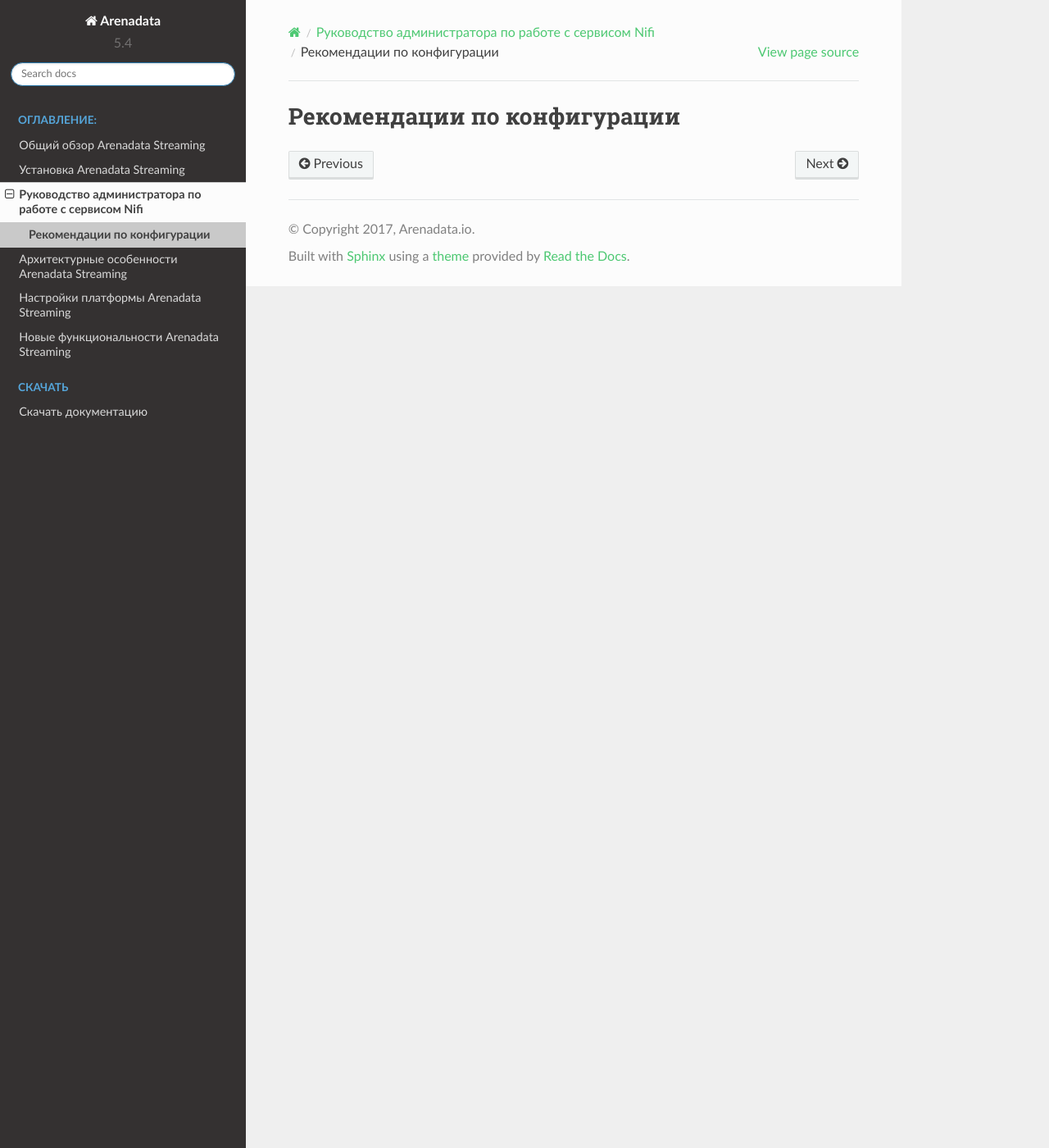
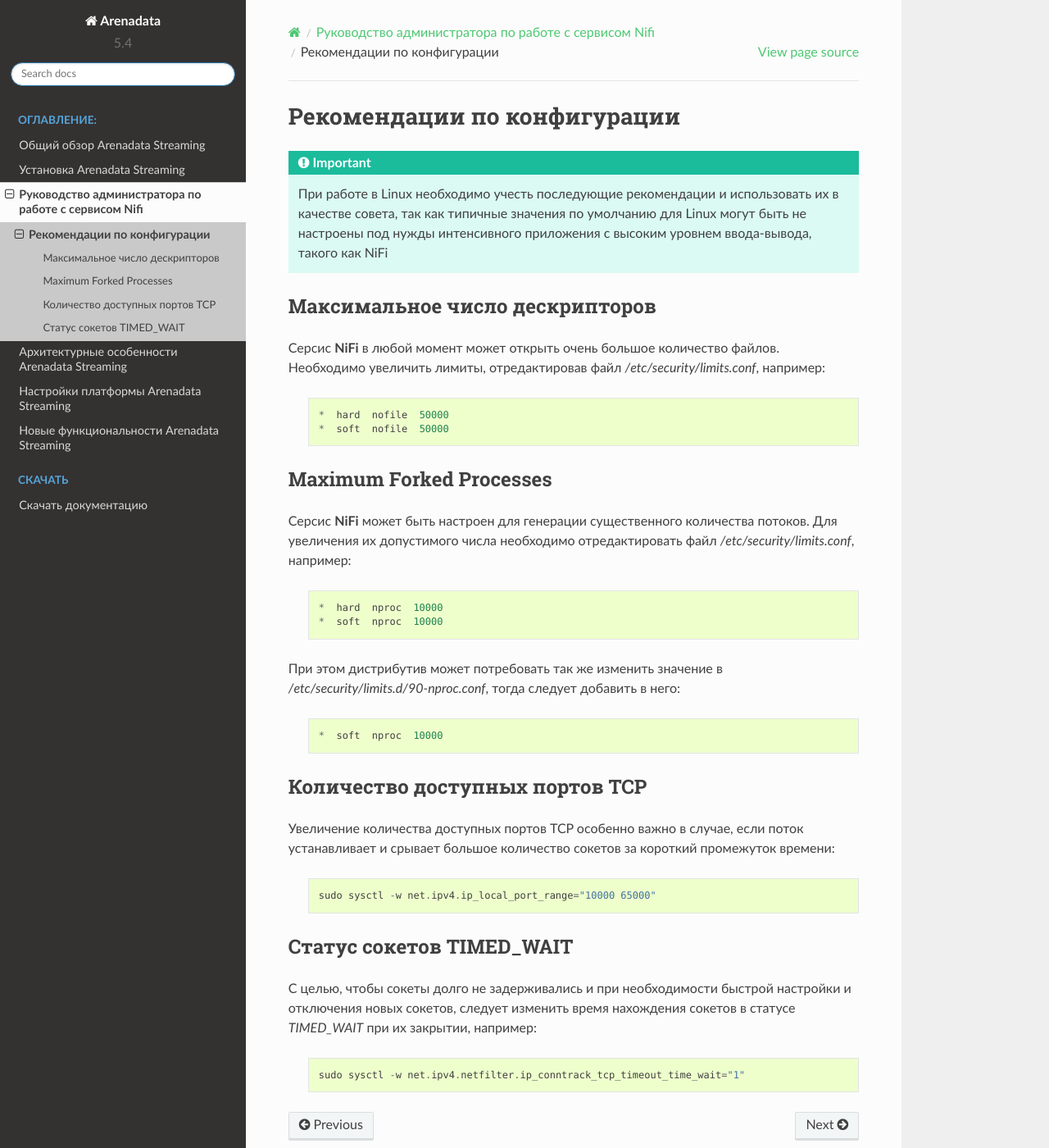
Before and after one commit to arenadata/docs_ads, a Sphinx documentation site: the page built from source/AdminNIFI/BestPractices.rst, in a window 1280 px wide and 1400 px high. Shown: the whole window at 82% size. Built offline with Sphinx 7.4.7 and the Read the Docs theme 2.0.0, drawn with Linux system fonts in a browser that asks for light colours; pages that are not in the unit, such as notebooks, are missing from menus.

Commit message:
Update BestPractices.rst

```diff
--- a/source/AdminNIFI/BestPractices.rst
+++ b/source/AdminNIFI/BestPractices.rst
@@ -1,2 +1,52 @@
 Рекомендации по конфигурации
 =============================
+
+.. important:: При работе в Linux необходимо учесть последующие рекомендации и использовать их в качестве совета, так как типичные значения по умолчанию для Linux могут быть не настроены под нужды интенсивного приложения с высоким уровнем ввода-вывода, такого как NiFi
+
+
+Максимальное число дескрипторов
+--------------------------------
+
+Серсис **NiFi** в любой момент может открыть очень большое количество файлов. Необходимо увеличить лимиты, отредактировав файл */etc/security/limits.conf*, например:
+
+  ::
+
+   *  hard  nofile  50000
+   *  soft  nofile  50000
+
+
+Maximum Forked Processes
+------------------------
+
+Серсис **NiFi** может быть настроен для генерации существенного количества потоков. Для увеличения их допустимого числа необходимо отредактировать файл */etc/security/limits.conf*, например:
+
+  ::
+
+   *  hard  nproc  10000
+   *  soft  nproc  10000
+
+При этом дистрибутив может потребовать так же изменить значение в */etc/security/limits.d/90-nproc.conf*, тогда следует добавить в него:
+
+  ::
+
+   *  soft  nproc  10000
+
+
+Количество доступных портов TCP
+---------------------------------
+
+Увеличение количества доступных портов TCP особенно важно в случае, если поток устанавливает и срывает большое количество сокетов за короткий промежуток времени:
+
+  ::
+
+   sudo sysctl -w net.ipv4.ip_local_port_range="10000 65000"
+
+
+Статус сокетов TIMED_WAIT
+--------------------------
+
+С целью, чтобы сокеты долго не задерживались и при необходимости быстрой настройки и отключения новых сокетов, следует изменить время нахождения сокетов в статусе *TIMED_WAIT* при их закрытии, например:
+
+  ::
+
+   sudo sysctl -w net.ipv4.netfilter.ip_conntrack_tcp_timeout_time_wait="1"
```
